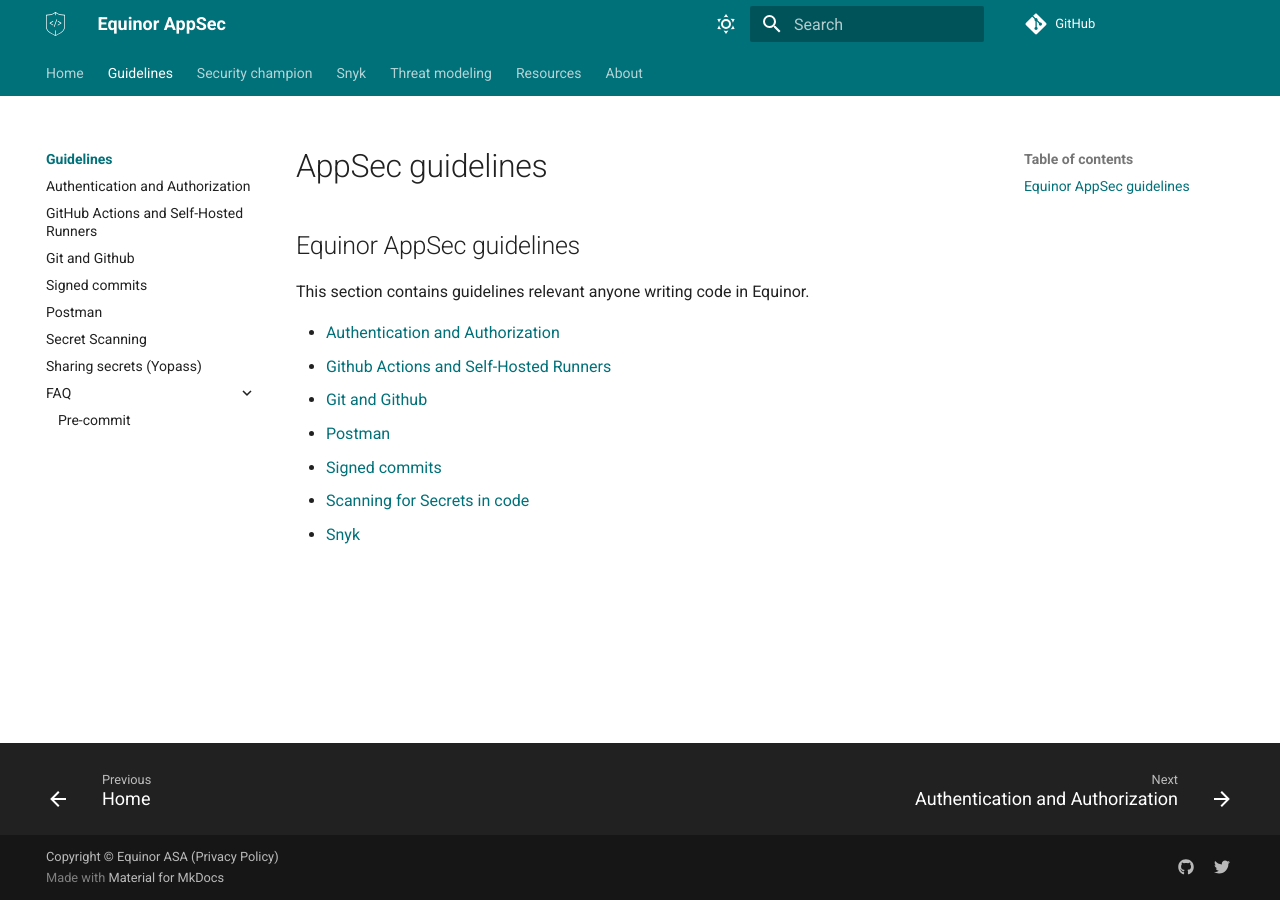
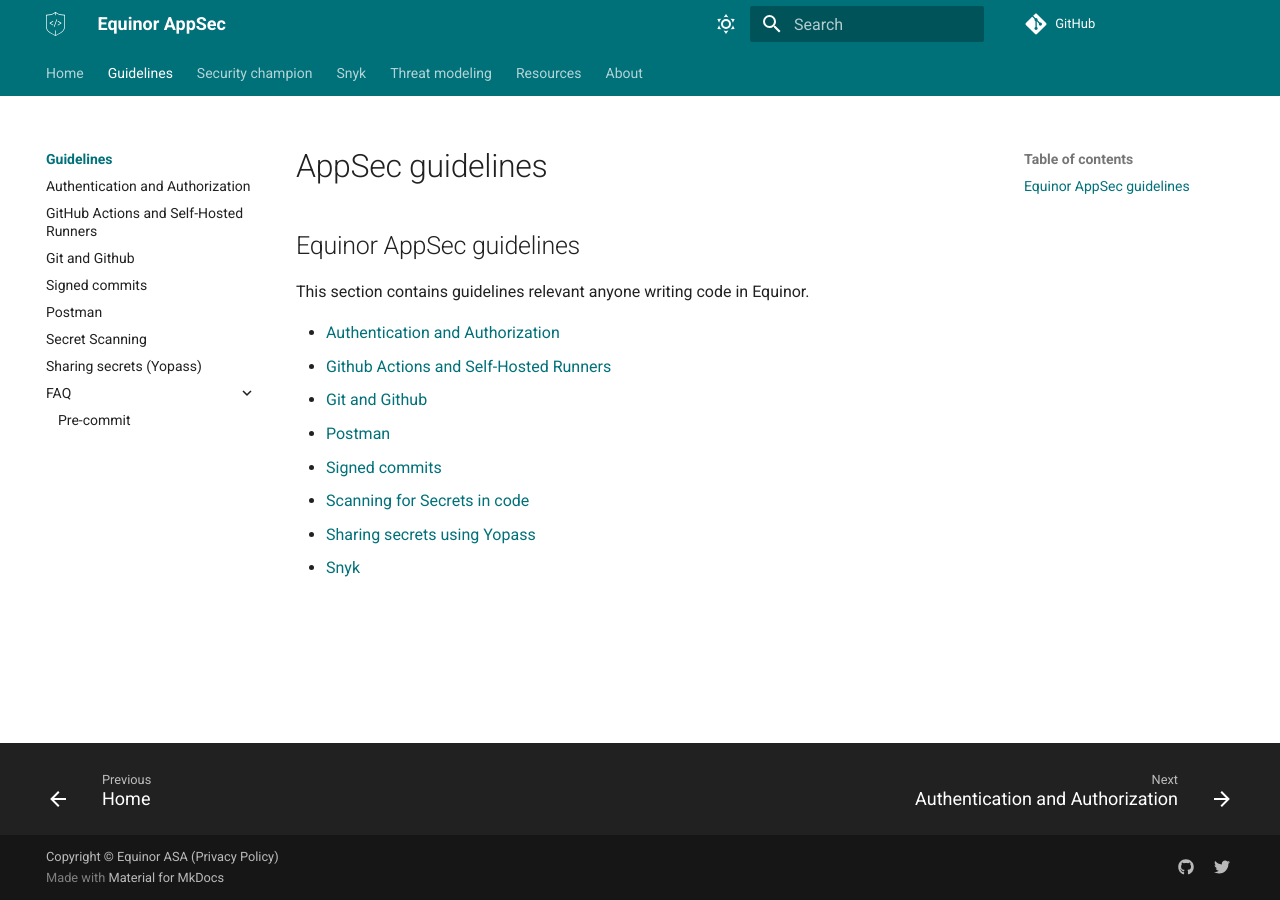
Before and after one commit to equinor/appsec, an MkDocs documentation site: the page built from docs/guidelines/index.md, in a window 1280 px wide. Built offline with MkDocs 1.6.1 and Material for MkDocs 9.7.7, drawn with Linux system fonts in a browser that asks for light colours; some web fonts are replaced; comment, search, counter and statistics services are not loaded.

Commit message:
Update index.md
Added link to sharing secrets using Yopass

```diff
--- a/docs/guidelines/index.md
+++ b/docs/guidelines/index.md
@@ -13,4 +13,5 @@
 - [Postman](postman.md)
 - [Signed commits](git-signed-commits.md)
 - [Scanning for Secrets in code](secret-scanning.md)
+- [Sharing secrets using Yopass](sharing-secrets.md)
 - [Snyk](../snyk/index.md)
```
